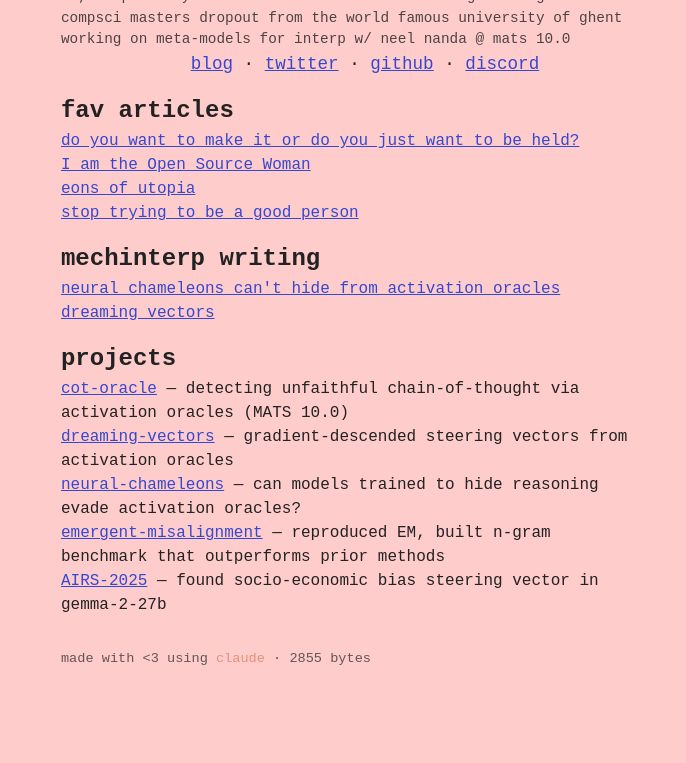
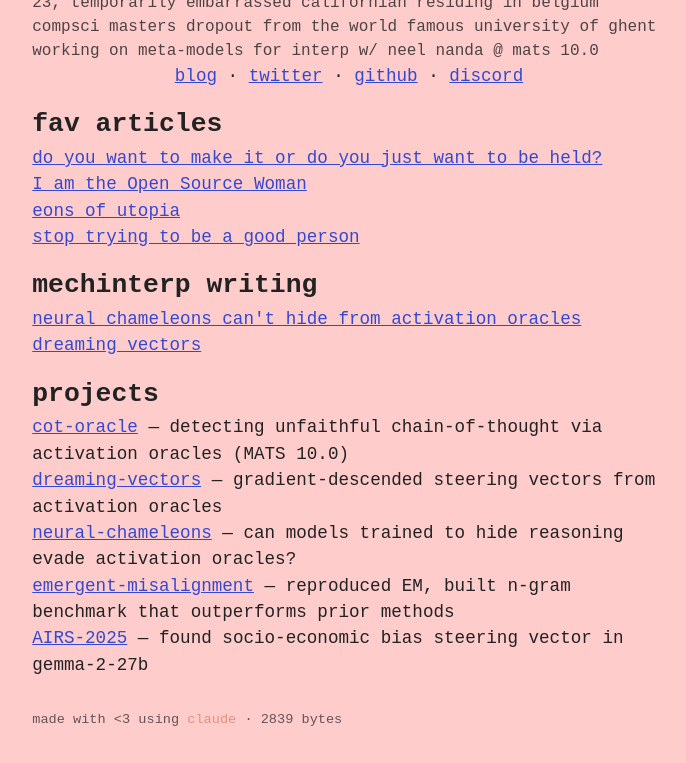
Before and after one commit to ceselder/site, a plain HTML site: page index.html in a window 1280 px wide. Shown: the part 94-857 px from the top of the page, without its empty margins (291-977 px from the left). Before the commit the page ends 800 px from the top, so only its background shows below. Drawn offline with Linux system fonts and the light colour scheme.

Commit message:
fix indent, bump font sizes, tighten padding, update content
Co-Authored-By: Claude Opus 4.6 <noreply@anthropic.com>

```diff
--- a/index.html
+++ b/index.html
@@ -4,7 +4,7 @@
 <title>celeste-land</title>
 <link rel="icon" href="favicon.png">
 <style>
-*{margin:0;padding:0}body{font-family:'Fira Code',monospace;font-size:1rem;line-height:1.5;color:#222;background:#fcc;max-width:60ch;margin:0 auto;padding:2rem 1rem;}a{color:#3548cf}a:visited{color:#8f0075}a:hover{text-decoration:none}ul{list-style:none}.bio{font-size:.9rem;opacity:.8}section{margin:1rem 0}footer{margin-top:auto;padding-top:1rem;font-size:.85rem;opacity:.7}footer span{color:#da7756}
+*{margin:0;padding:0}body{font-family:'Fira Code',monospace;font-size:1.1rem;line-height:1.5;color:#222;background:#fcc;max-width:60ch;margin:0 auto;padding:2rem 1rem;}a{color:#3548cf}a:visited{color:#8f0075}a:hover{text-decoration:none}ul{list-style:none}.bio{font-size:1rem;opacity:.8}section{margin:1rem 0}footer{margin-top:auto;padding-top:1rem;font-size:.85rem;opacity:.7}footer span{color:#da7756}
 </style>
 <main>
 <h1>celeste from celeste-land</h1>
@@ -13,7 +13,7 @@
 <p>compsci masters dropout from the world famous university of ghent
 <p>working on meta-models for interp w/ neel nanda @ mats 10.0
 </div>
-<p style="text-align:center;font-size:1.1rem;margin-left:2rem"><a href="https://ceselder.substack.com/">blog</a> · <a href="https://x.com/celestepoasts">twitter</a> · <a href="https://github.com/ceselder">github</a> · <a href="https://discord.com/users/401874285687341057">discord</a></p>
+<p style="text-align:center;font-size:1.1rem"><a href="https://ceselder.substack.com/">blog</a> · <a href="https://x.com/celestepoasts">twitter</a> · <a href="https://github.com/ceselder">github</a> · <a href="https://discord.com/users/401874285687341057">discord</a></p>
 <section>
 <h2>fav articles</h2>
 <ul>
@@ -40,4 +40,4 @@
 </ul>
 </section>
 </main>
-<footer>made with &lt;3 using <span>claude</span> · 2855 bytes</footer>
+<footer>made with &lt;3 using <span>claude</span> · 2839 bytes</footer>
```
